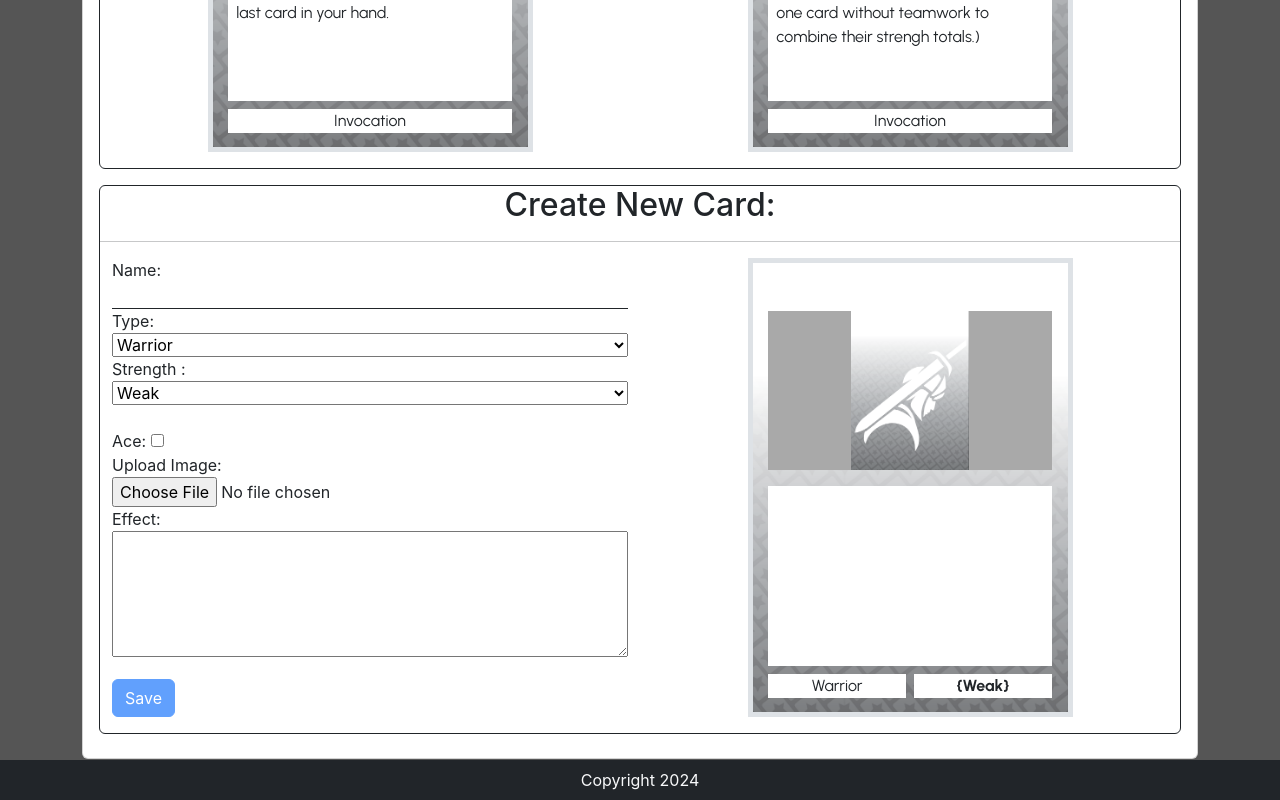
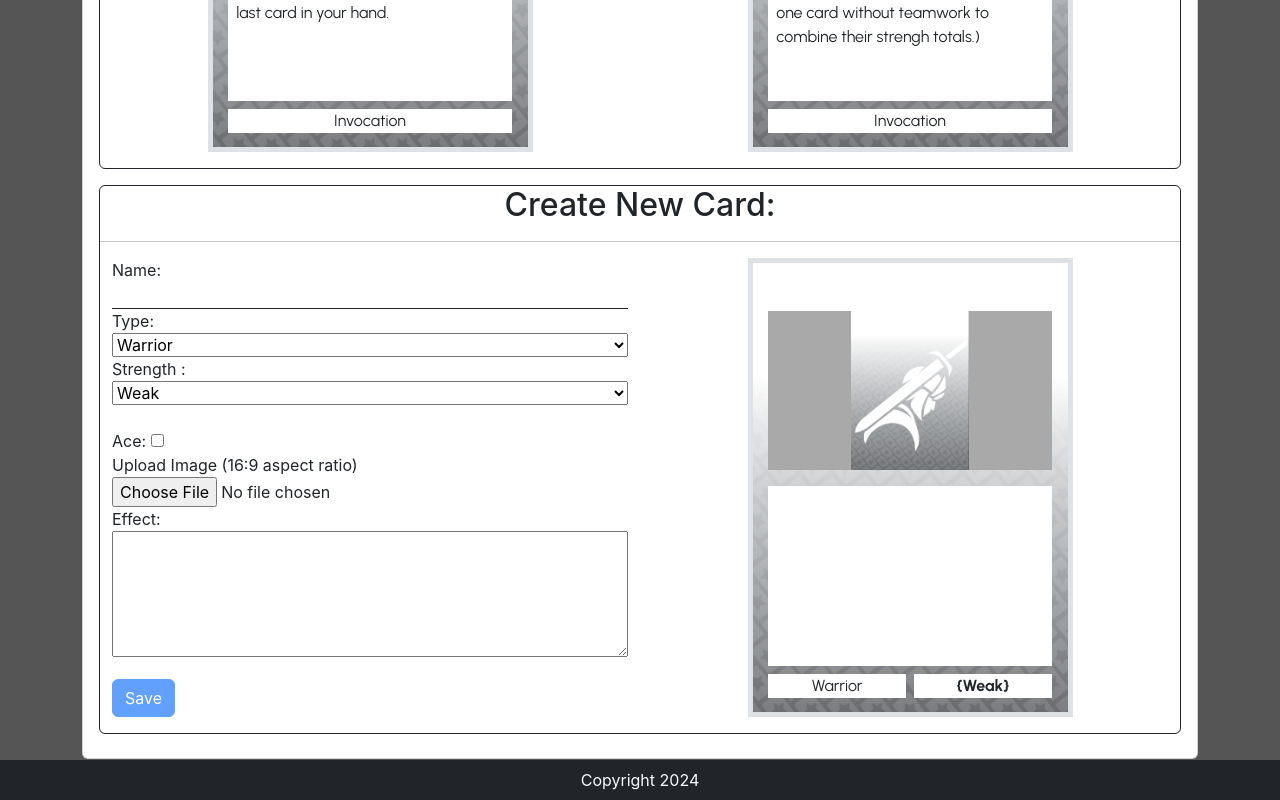
Before and after one commit to greg93john/perfect-draw-card-creator, a React (Create React App) app: page / in a window 1280 px wide. Shown: the part 1657-2457 px from the top of the page. Built offline with nearby package versions, Linux system fonts and the light colour scheme.

Commit message:
Adds more detailed flavor text to the create card form

```diff
--- a/src/components/tab-elements/CreateCardForm.jsx
+++ b/src/components/tab-elements/CreateCardForm.jsx
@@ -66,7 +66,7 @@ function CreateCardForm(props) {
 
             <br />
 
-            Upload Image:
+            Upload Image (16:9 aspect ratio)
             <br />
             <input id="upload-image-input" type="file" onChange={(e) => UpdateCreateCardValue("customImgURL", e.target.files[0])} />
 
```
